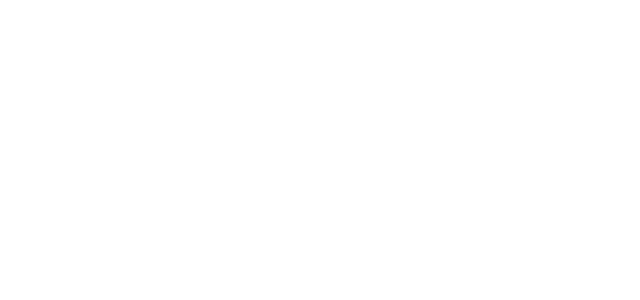
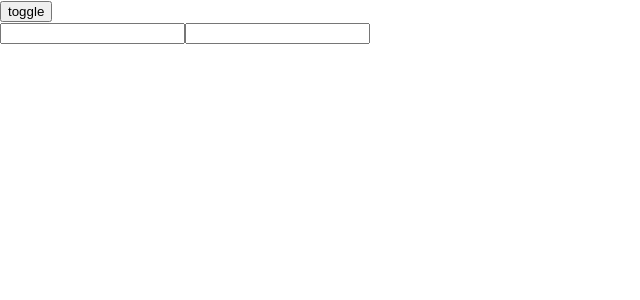
Before and after one commit to formegusto/study-react-hooks, a React (Create React App) app: page / in a window 1280 px wide. Shown: the top 300 px of the page, without its empty margins (0-640 px from the left). Built offline with nearby package versions, Linux system fonts and the light colour scheme.

Commit message:
useEffect Init

```diff
--- a/src/App.js
+++ b/src/App.js
@@ -1,8 +1,17 @@
-import React from 'react';
+import React, { useCallback, useState } from 'react';
+import InfoComponent from './InfoComponent';
 
 function App() {
+  const [visible, setVisible] = useState(true);
+
+  const changeVisible = useCallback(() => {
+    setVisible(!visible);
+  }, [setVisible, visible]);
+
   return (
     <>
+      <button type="button" onClick={changeVisible}>toggle</button>
+      {visible && <InfoComponent />}
     </>
   );
 }
--- /dev/null
+++ b/src/InfoComponent.js
@@ -0,0 +1,48 @@
+import React, { useCallback, useEffect, useState } from 'react';
+
+function InfoComponent() {
+    const [name, setName] = useState('');
+    const [nickname, setNickname] = useState('');
+
+    useEffect(() => {
+        console.log('첫 렌더링 시에만 호출 됩니다.')
+    }, []);
+
+    useEffect(() => {
+        console.log(`name:${name} 설정 후에 호출 됩니다`);
+        return () => {
+            console.log(`name:${name} 설정 전에 호출 됩니다.`);
+        }
+    }, [name]);
+
+    useEffect(() => {
+        return () => {
+            console.log('언 마운트 시에만 호출 됩니다.')
+        }
+    }, []);
+
+    const onChangeName = useCallback((e) => {
+        setName(e.target.value);
+    }, [setName]);
+
+    const onChangeNickname = useCallback((e) => {
+        setNickname(e.target.value);
+    }, [setNickname]);
+
+    return (
+        <div>
+            <input
+                type="text"
+                name="name"
+                value={name}
+                onChange={(e) => onChangeName(e)} />
+            <input
+                type="text"
+                name="nickname"
+                value={nickname}
+                onChange={(e) => onChangeNickname(e)} />
+        </div>
+    )
+}
+
+export default InfoComponent;
```
Also changed, not shown: 1 other file (tests, documents, lock files or other folders).
